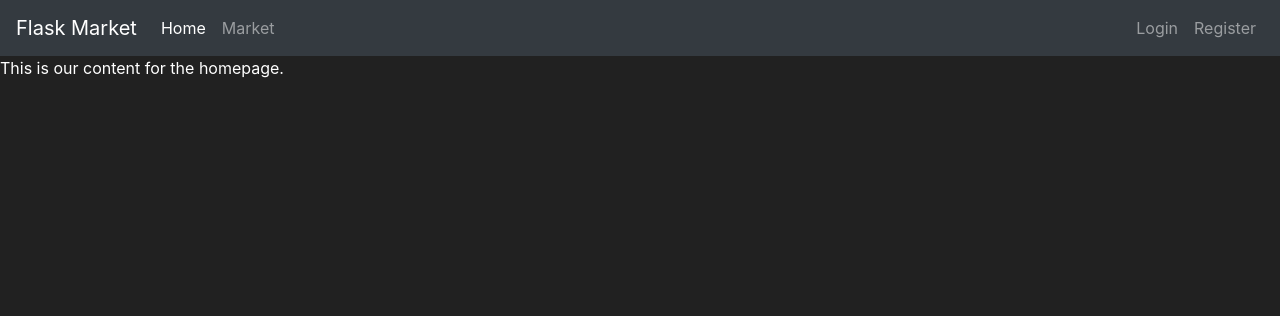
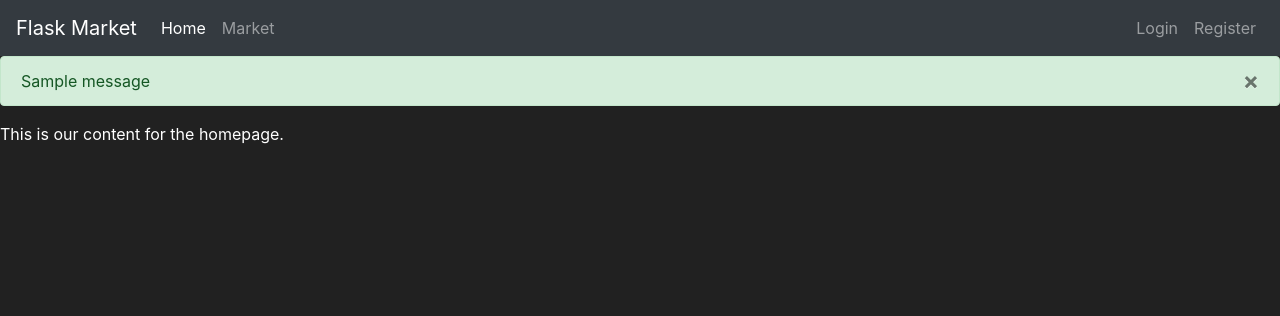
Before and after one commit to kaustavr19/FlaskMarket, a Flask app: page / in a window 1280 px wide. Shown: the top 316 px of the page. Run offline with Flask 2, Linux system fonts and the light colour scheme; one stand-in notice (Sample message) is shown; some libraries are stand-ins or nearby versions.

Commit message:
flash messages

```diff
--- a/market/routes.py
+++ b/market/routes.py
@@ -1,4 +1,4 @@
-from flask import render_template, redirect, url_for
+from flask import render_template, redirect, url_for, flash
 from market import app
 from market.models import Item, User
 from market.forms import RegisterForm
@@ -28,6 +28,6 @@ def register_page():
 
     if form.errors != {}: #if there are no errors from validations
         for err_msg in form.errors.values():
-            print(f'There was an error while creating the user: {err_msg}')
+            flash(f'There was an error while creating the user: {err_msg}', category='danger')
 
     return render_template('register.html', form=form)
--- a/market/templates/base.html
+++ b/market/templates/base.html
@@ -37,7 +37,21 @@
         </div>
       </nav>
 
+        {% with messages = get_flashed_messages(with_categories=true) %}
+            {% if messages %}
+                {% for category, message in messages %}
+                    <div class="alert alert-{{ category }}">
+                        <button type="button" class="m1-2 mb-1 close" data-dismiss="alert" aria-label="Close">
+                            <span aria-hidden="true">&times;</span>
+                        </button>
+                        {{ message }}
+                    </div>
+                {% endfor %}
+            {% endif %}
+        {% endwith %}
+
         {% block content %}
+
         {% endblock %}
       <!-- Future Content here -->
 
```
